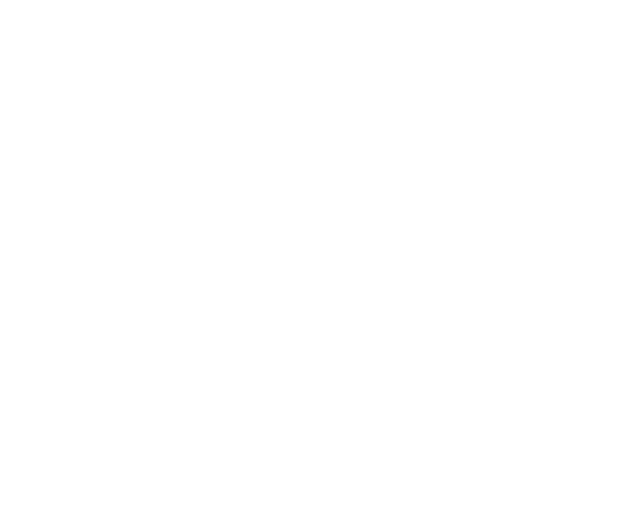
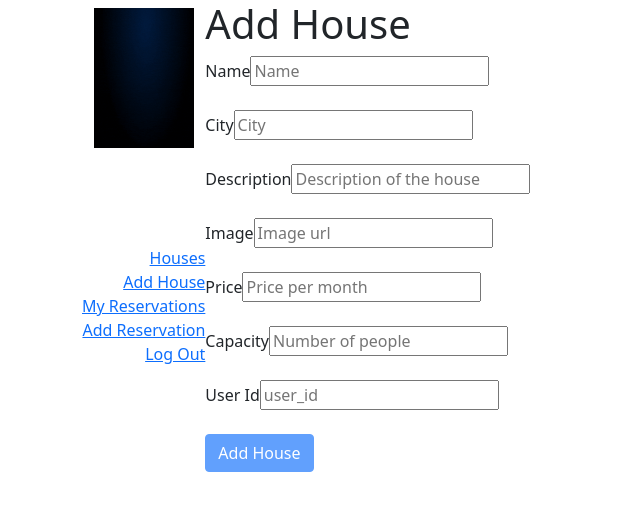
Before and after one commit to danielufeli/irentapp-frontend-capstone, a React (Create React App) app: page /addHouse in a window 1280 px wide. Before the commit this address had no page. Shown: the top 510 px of the page, without its empty margins (0-640 px from the left). Built offline with nearby package versions, Linux system fonts and the light colour scheme.

Commit message:
Add route for the form

```diff
--- a/src/App.js
+++ b/src/App.js
@@ -5,6 +5,7 @@ import MyReservations from './components/reservations/MyReservations';
 import AddReservation from './components/reservations/AddReservation';
 import Login from './components/login/login';
 import SignUp from './components/signup/signup';
+import HouseForm from './components/houseForm/houseForm';
 
 function App() {
   return (
@@ -15,6 +16,7 @@ function App() {
         <Route exact path="/houses" element={<Houses />} />
         <Route path="/reservations" element={<MyReservations />} />
         <Route path="/addreservation" element={<AddReservation />} />
+        <Route path="/addHouse" element={<HouseForm />} />
       </Routes>
     </div>
   );
--- a/src/components/sidebar/sidebar.js
+++ b/src/components/sidebar/sidebar.js
@@ -6,7 +6,15 @@ const Aside = () => (
     <a href="https://www.google.com/">
       <img src={mainLogo} alt="logo" width="100" height="140" />
     </a>
-    <button className="navbar-toggler" type="button" data-bs-toggle="collapse" data-bs-target="#navbarSupportedContent" aria-controls="navbarSupportedContent" aria-expanded="false" aria-label="Toggle navigation">
+    <button
+      className="navbar-toggler"
+      type="button"
+      data-bs-toggle="collapse"
+      data-bs-target="#navbarSupportedContent"
+      aria-controls="navbarSupportedContent"
+      aria-expanded="false"
+      aria-label="Toggle navigation"
+    >
       <span className="navbar-toggler-icon" />
     </button>
     <div className="collapse navbar-collapse w-100" id="navbarSupportedContent">
@@ -14,6 +22,10 @@ const Aside = () => (
         <li>
           <Link to="/">Houses</Link>
           {/* <a className="nav-link" aria-current="page" href="https://www.google.com/">Houses</a> */}
+        </li>
+        <li>
+          <Link to="/addHouse">Add House</Link>
+          {/* <a className="nav-link" href="https://www.google.com/">Add Reservations</a> */}
         </li>
         <li>
           <Link to="/reservations">My Reservations</Link>
@@ -30,7 +42,6 @@ const Aside = () => (
       </ul>
     </div>
   </aside>
-
 );
 
 export default Aside;
```
